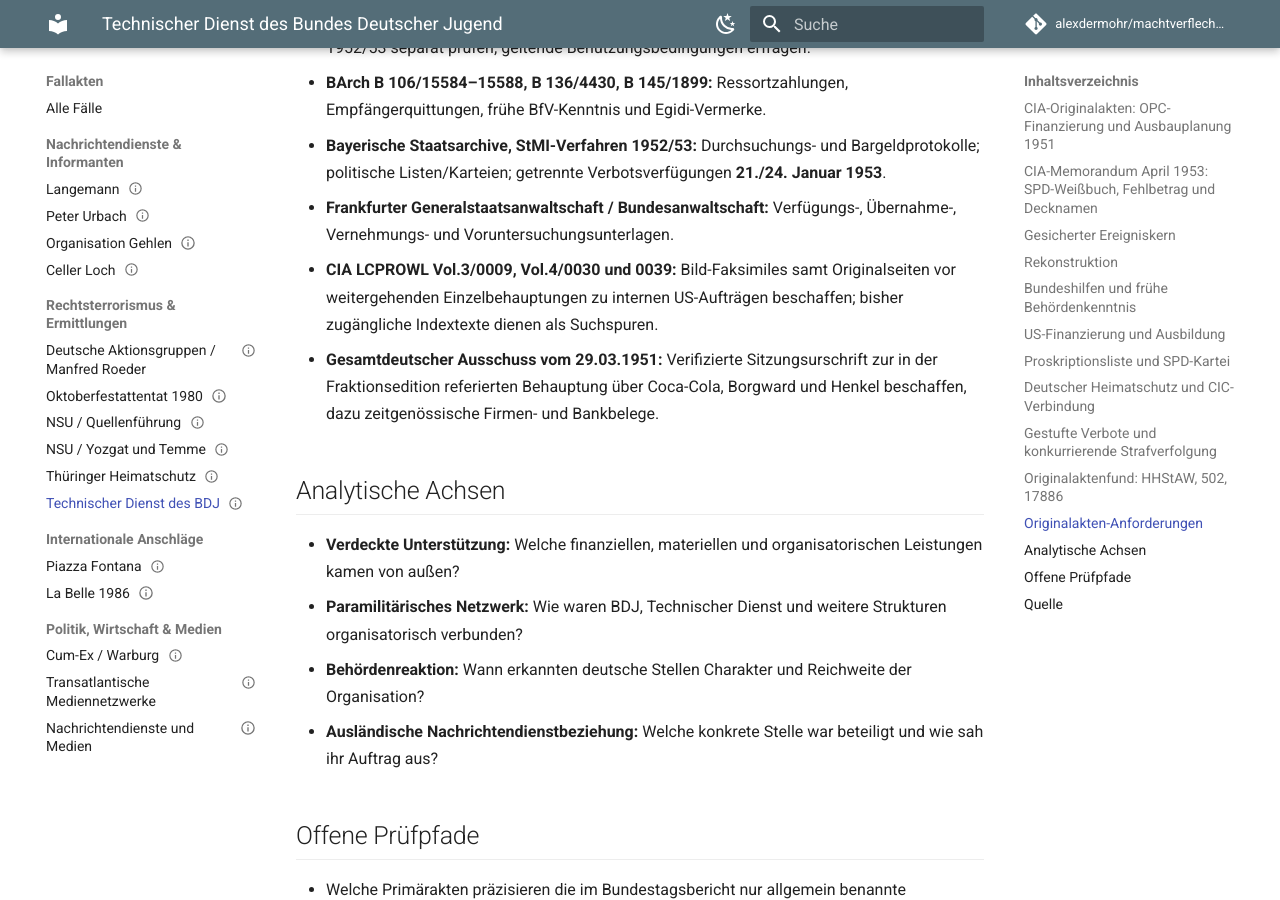
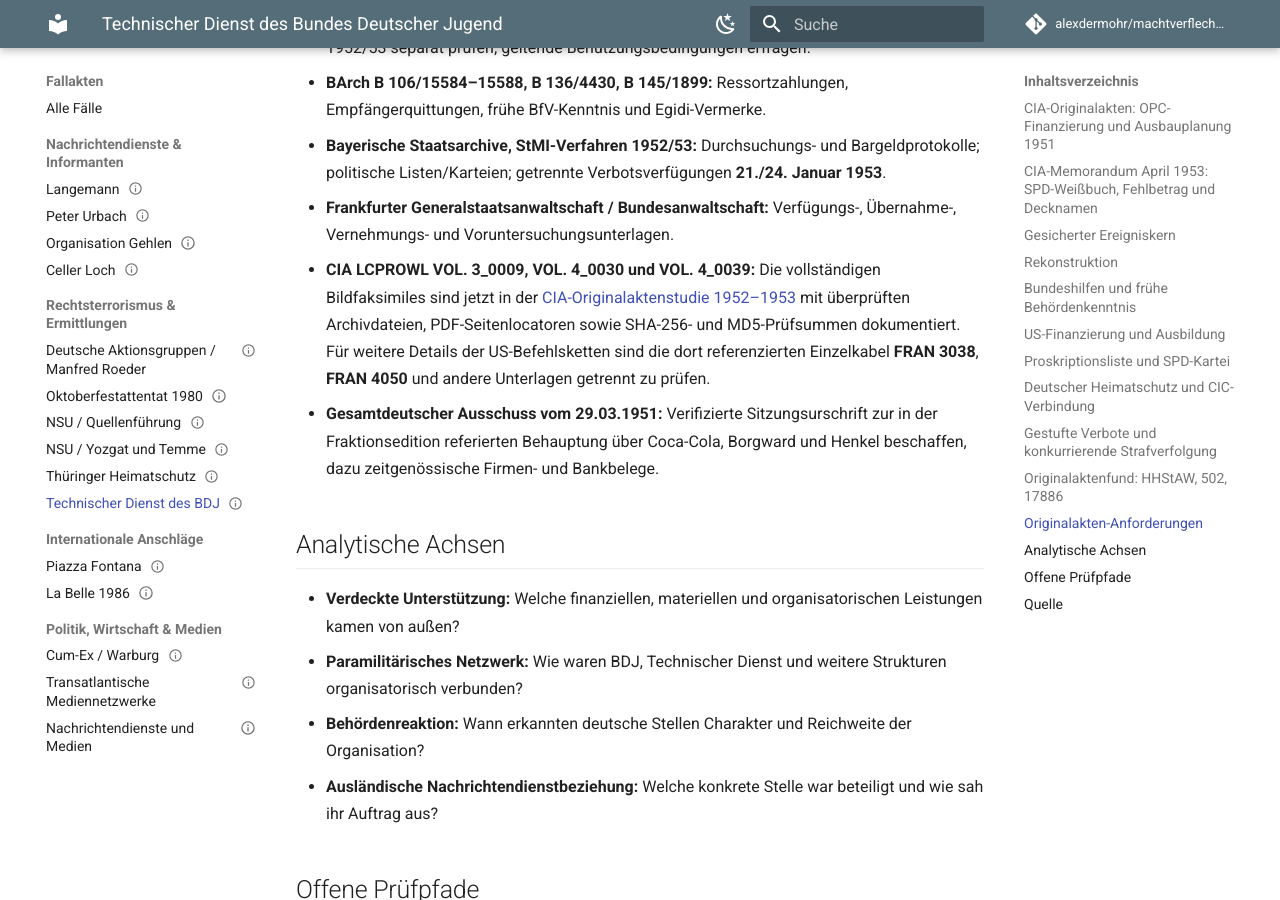
Before and after one commit to alexdermohr/machtverflechtungen, an MkDocs documentation site: the page built from docs/faelle/de/technischer-dienst-bdj.md, in a window 1280 px wide and 900 px high, scrolled down 7582 px. Built offline with MkDocs 1.6.1 and Material for MkDocs 9.7.7, drawn with Linux system fonts in a browser that asks for light colours; comment, search, counter and statistics services are not loaded.

Commit message:
docs: reconcile CIA facsimile acquisition in BDJ casefile

```diff
--- a/docs/faelle/de/technischer-dienst-bdj.md
+++ b/docs/faelle/de/technischer-dienst-bdj.md
@@ -714,7 +714,7 @@
 - **BArch B 106/15584–15588, B 136/4430, B 145/1899:** Ressortzahlungen, Empfängerquittungen, frühe BfV-Kenntnis und Egidi-Vermerke.
 - **Bayerische Staatsarchive, StMI-Verfahren 1952/53:** Durchsuchungs- und Bargeldprotokolle; politische Listen/Karteien; getrennte Verbotsverfügungen **21./24. Januar 1953**.
 - **Frankfurter Generalstaatsanwaltschaft / Bundesanwaltschaft:** Verfügungs-, Übernahme-, Vernehmungs- und Voruntersuchungsunterlagen.
-- **CIA LCPROWL Vol.3/0009, Vol.4/0030 und 0039:** Bild-Faksimiles samt Originalseiten vor weitergehenden Einzelbehauptungen zu internen US-Aufträgen beschaffen; bisher zugängliche Indextexte dienen als Suchspuren.
+- **CIA LCPROWL VOL. 3_0009, VOL. 4_0030 und VOL. 4_0039:** Die vollständigen Bildfaksimiles sind jetzt in der [CIA-Originalaktenstudie 1952–1953](../../quellen/lcprowl-1952-1953-us-ermittlungen.md) mit überprüften Archivdateien, PDF-Seitenlocatoren sowie SHA-256- und MD5-Prüfsummen dokumentiert. Für weitere Details der US-Befehlsketten sind die dort referenzierten Einzelkabel **FRAN 3038**, **FRAN 4050** und andere Unterlagen getrennt zu prüfen.
 - **Gesamtdeutscher Ausschuss vom 29.03.1951:** Verifizierte Sitzungsurschrift zur in der Fraktionsedition referierten Behauptung über Coca-Cola, Borgward und Henkel beschaffen, dazu zeitgenössische Firmen- und Bankbelege.
 
 ## Analytische Achsen
```
